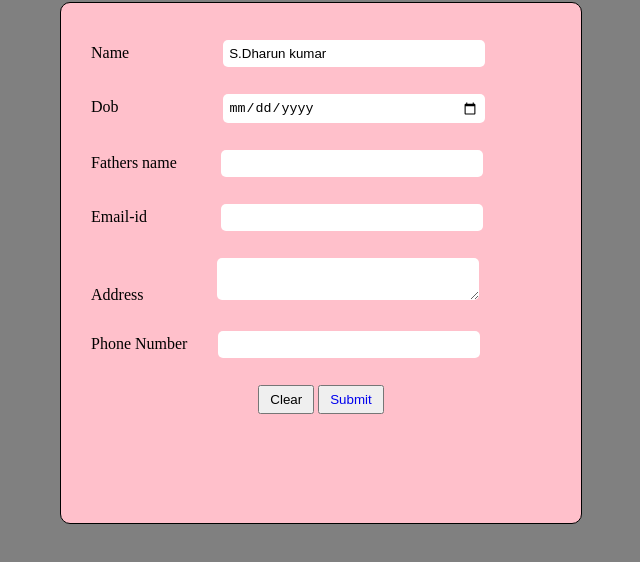
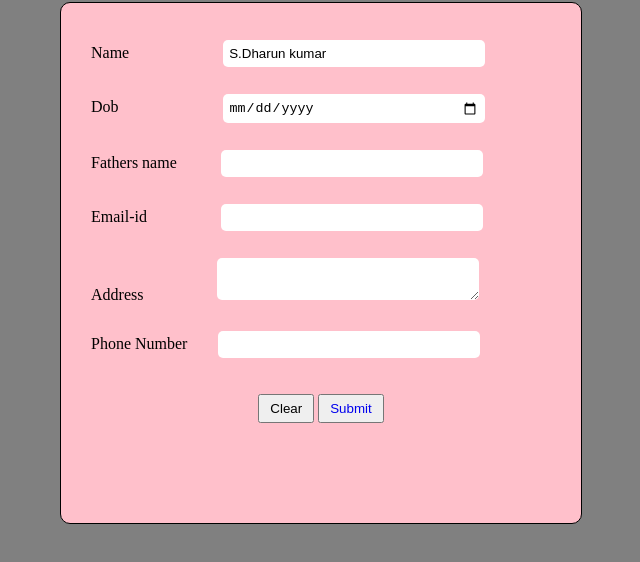
Before and after one commit to dharun2503/dk-bio, a plain HTML site: page index.html in a window 1280 px wide. Shown: the part 78-640 px from the top of the page, without its empty margins (319-959 px from the left). Drawn offline with Linux system fonts and the light colour scheme.

Commit message:
Update index.html

```diff
--- a/index.html
+++ b/index.html
@@ -30,11 +30,12 @@
               <div class="bio"> <label> Address </label><textarea class="add"></textarea></div>
 
                <div class="bio"><label >Phone Number</label>  <input type="Number" class="num"></div>
-              <center> <div class="bio"><button type="clear">Clear</button>
+               <br><br>
+              <center> <div><button type="clear">Clear</button>
                 <button type="button"><a href="main.html"> Submit</button></a></div>
             </center>
             </div>
-
+        <br>
 
     </form>
 
```
